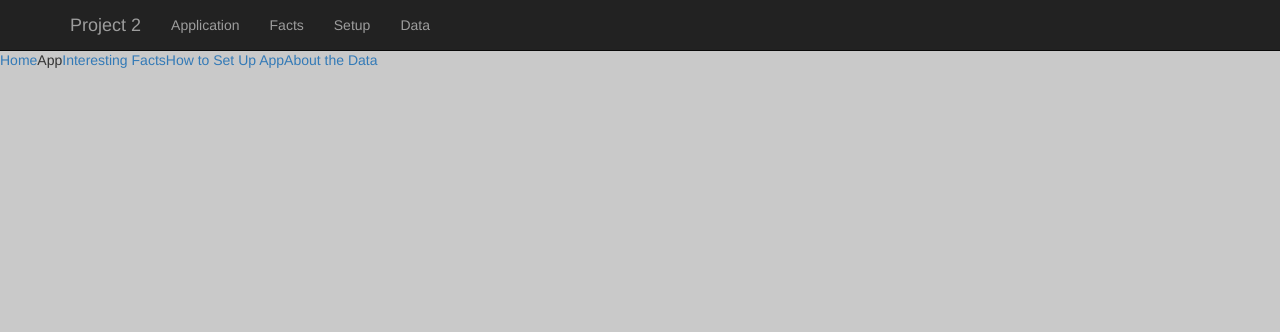
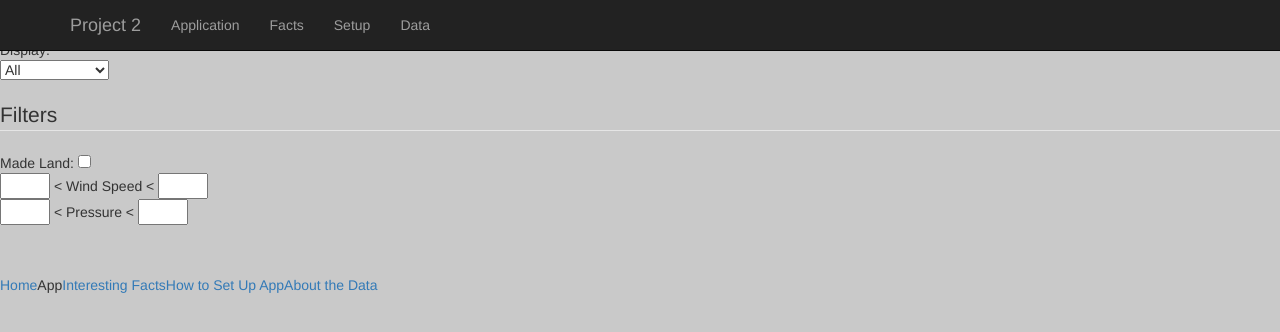
Before and after one commit to Gordon93/CS424HW2, a plain HTML site: page app.html in a window 1280 px wide. Drawn offline with Linux system fonts and the light colour scheme.

Commit message:
added filters and some dropdown menus

```diff
--- a/app.html
+++ b/app.html
@@ -12,6 +12,7 @@
 
 		<!-- Custom styles for this template -->
 		<link href="styles.css" rel="stylesheet">
+
 	</head>
 
 	<body>
@@ -38,6 +39,35 @@
             </div>
         </nav>
 
+
+        Sort By: <br />
+        <select id="sortby">
+            <option value ="date">Date</option>
+            <option value ="alpha">Alpha</option>
+            <option value ="wind">Wind Speed</option>
+        </select>
+        <br />
+
+        Display: <br />
+        <select>
+            <option value ="all">All</option>
+            <option value ="five">Top 5</option>
+            <option value ="ten">Top 10</option>
+            <option value ="year">Selected Year</option>
+        </select>
+        <br />
+        <br />
+        <div>
+            <fieldset>
+            <legend>Filters</legend>
+            Made Land: <input type="checkbox" id="land" /> <br />
+            <input type="number" id="min_speed" style ="width:50px" /> < Wind Speed < <input type="number" id="max_speed" style ="width:50px"/> <br />
+            <input type="number" id="min_pressure" style ="width:50px" /> < Pressure < <input type="number" id="max_pressure" style ="width:50px" /> <br />
+            </fieldset>
+
+        </div>
+
+
         <div class="pageContent">
 			<table>
 				<tr>
```
